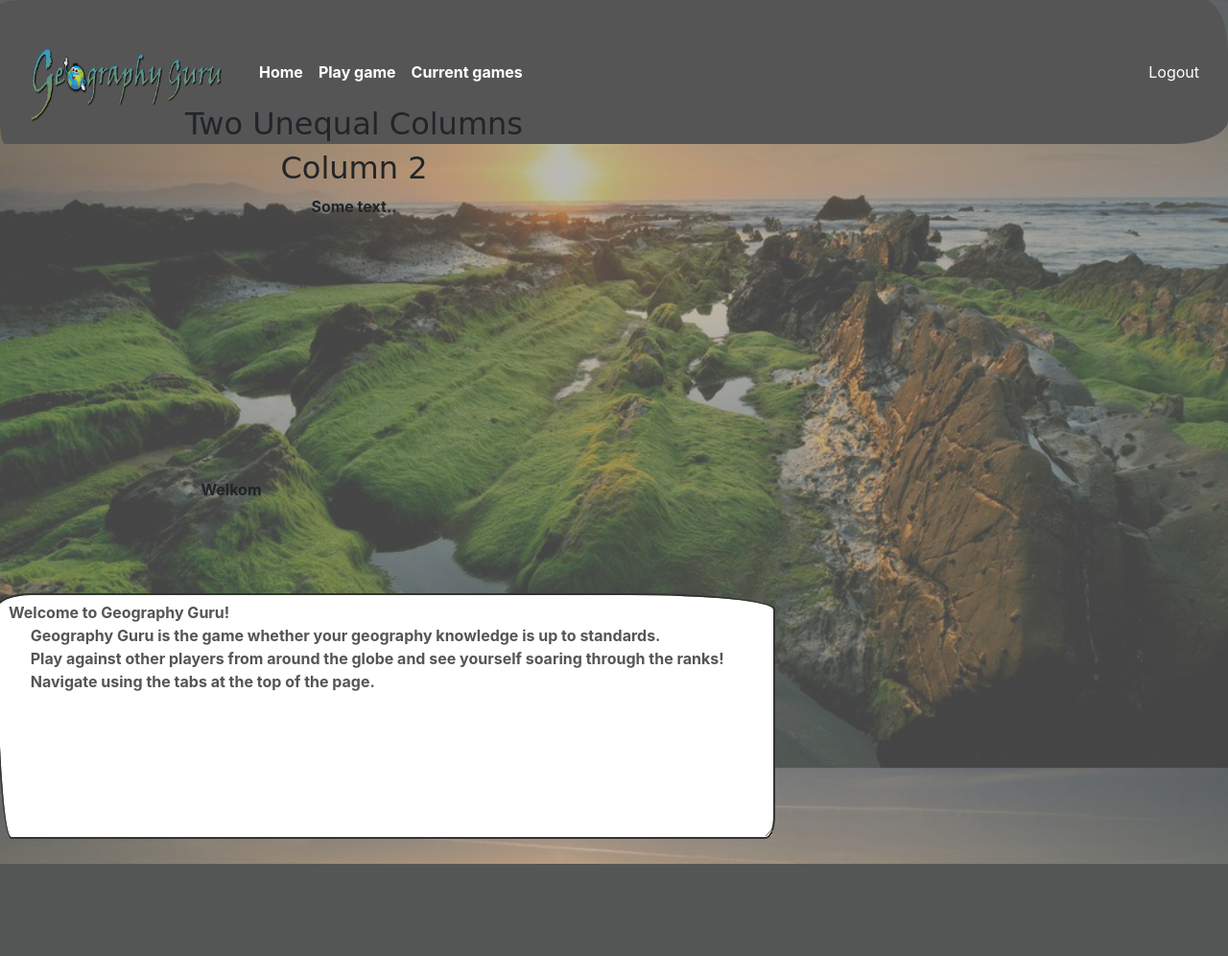
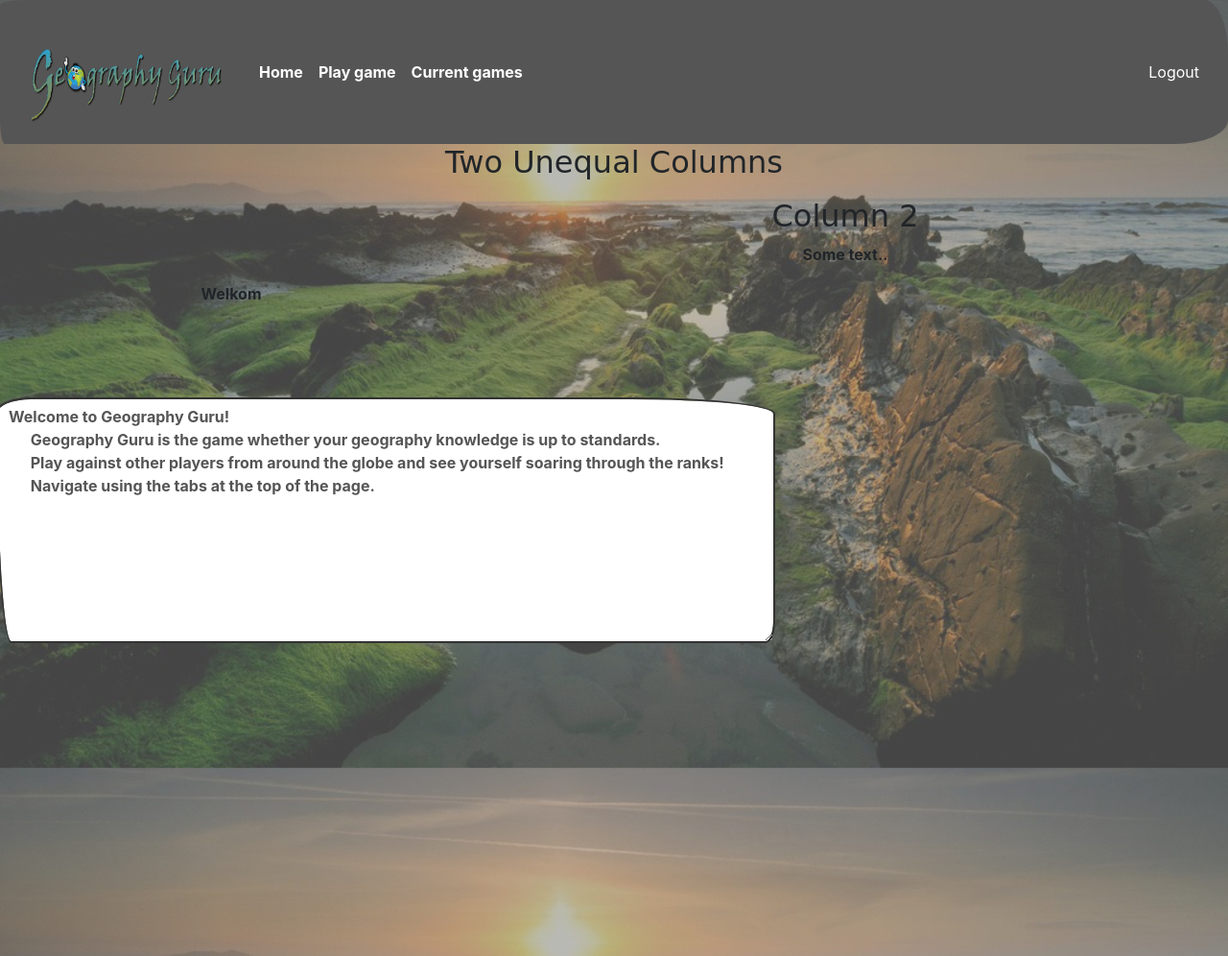
Before and after one commit to Jelleas/WebIK, a Flask app: page / in a window 1280 px wide. Shown: the whole page at 96% size. Before the commit the page ends 900 px from the top, so only its background shows below. Run offline with Flask 2, Linux system fonts and the light colour scheme; a user stored in the database is signed in; some libraries are stand-ins or nearby versions; some web fonts are replaced.

Commit message:
nieuwe layout

```diff
--- a/static/styles.css
+++ b/static/styles.css
@@ -55,7 +55,6 @@ html, body {
   min-height: 150px;
   width: 100%;
   border: 0px solid #fff;
-  width: 100%;
   text-align: center;
 
 }
@@ -73,7 +72,7 @@ html, body {
 .navbar-toggle {
   /* (80px - button height 34px) / 2 = 23px */
   margin-top: 23px;
-  padding: 9px 10px !important;
+  padding: 9px 10px;
 }
 
 @media (min-width: 768px) {
@@ -98,12 +97,8 @@ html, body {
 
 .left {
   width: 40%;
-  left: 0;
   line-height: 200px;
   margin: auto;
-  margin-top: -100px;
-  position: absolute;
-  top: 50%;
 }
 
 .right {
@@ -113,10 +108,6 @@ html, body {
 /* Clear floats after the columns */
 .row {
     width: 100%;
-    position: absolute;
-    top: 100px;
-    bottom: 100px;
-    left: 0;
     height: 100vh;
     overflow: hidden;
 }
--- a/templates/index.html
+++ b/templates/index.html
@@ -5,6 +5,8 @@
 {% endblock %}
 
 {% block main %}
+<h2>Two Unequal Columns</h2>
+
 <div class="row">
   <div class="column left">
     <div class="form-group">
@@ -18,7 +20,6 @@
     </div>
   </div>
   <div class="column right">
-    <h2>Two Unequal Columns</h2>
     <h2>Column 2</h2>
     <p>Some text..</p>
   </div>
```
Also changed, not shown: trivia.db.
